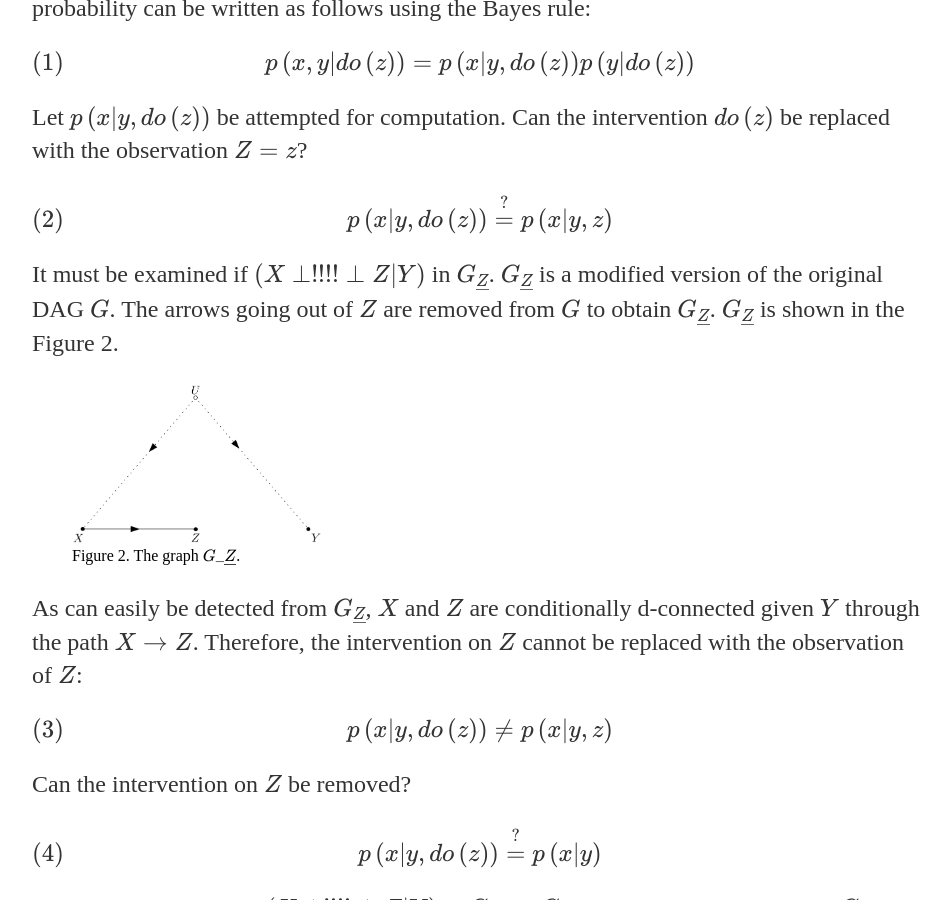
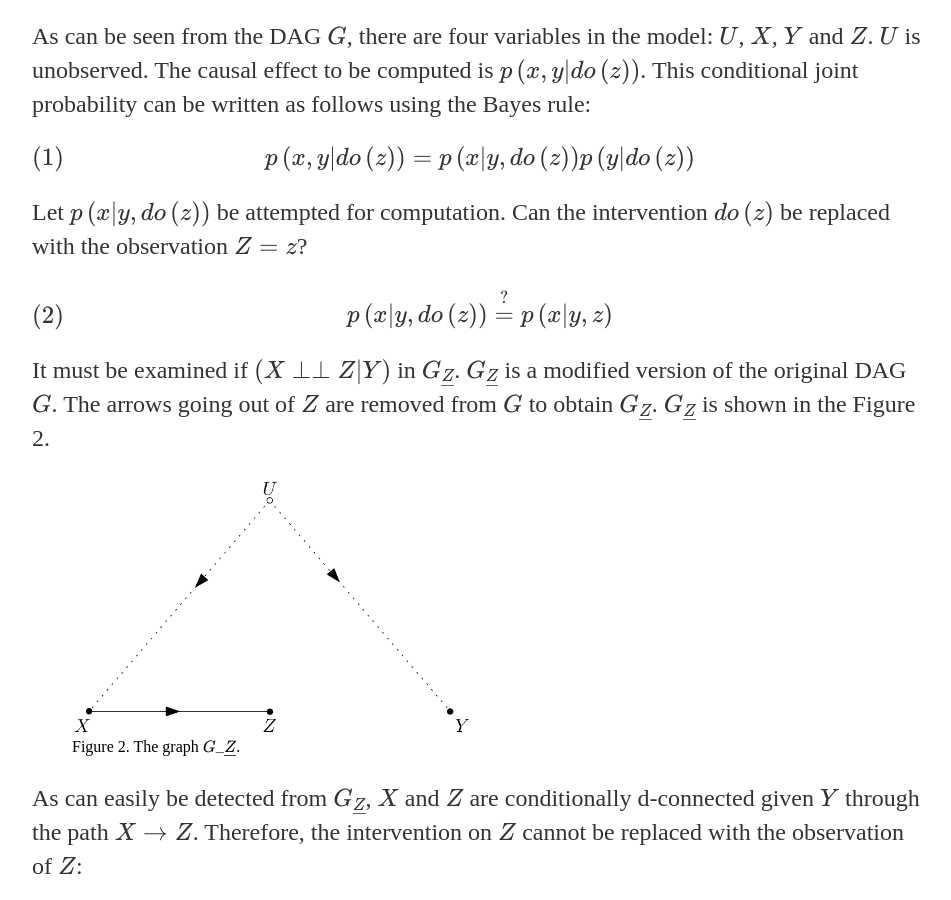
Before and after one commit to SaffetGokcenSen/saffetgokcensen.github.io, a Jekyll site: the page built from _posts/2022-02-03-an-example-for-the-application-of-the-do-calculus.md, in a window 1280 px wide and 900 px high, scrolled down 840 px. Shown: the whole window, without its empty margins (160-1111 px from the left). Built offline with Jekyll 4.4.1, drawn with Linux system fonts in a browser that asks for light colours.

Commit message:
updated the max-widths and the independence symbol

```diff
--- a/_posts/2022-02-03-an-example-for-the-application-of-the-do-calculus.md
+++ b/_posts/2022-02-03-an-example-for-the-application-of-the-do-calculus.md
@@ -8,7 +8,7 @@ The computation of a causal effect by means of the do-calculus is elaborated on.
 ## The Causal Effect Computation
 There is a simple causal model whose directed acyclic graph (DAG) is given in the Figure 1.
 <figure>
-   <img src="/assets/orig_dag.png" style="max-width: 250px;">
+   <img src="/assets/orig_dag.png" style="max-width: 400px;">
    <figcaption>Figure 1. The DAG of the causal model.</figcaption>
 </figure>
 As can be seen from the DAG $G$, there are four variables in the model: $U$, $X$, $Y$ and $Z$. $U$ is unobserved. The causal effect to be computed is $p\left(x,y|do\left(z\right)\right)$. This conditional joint probability can be written as follows using the Bayes rule:
@@ -19,9 +19,9 @@ Let $p\left(x|y,do\left(z\right)\right)$ be attempted for computation. Can the i
 \begin{equation}
     p\left(x|y,do\left(z\right)\right) \stackrel{?}{=} p\left(x|y,z\right)
 \end{equation}
-It must be examined if $\left(X \perp\!\!\!\!\perp Z | Y\right)$ in $G\_{\underline{Z}}$. $G\_{\underline{Z}}$ is a modified version of the original DAG $G$. The arrows going out of $Z$ are removed from $G$ to obtain $G\_{\underline{Z}}$. $G\_{\underline{Z}}$ is shown in the Figure 2.
+It must be examined if $\left(X \perp \perp Z | Y\right)$ in $G\_{\underline{Z}}$. $G\_{\underline{Z}}$ is a modified version of the original DAG $G$. The arrows going out of $Z$ are removed from $G$ to obtain $G\_{\underline{Z}}$. $G\_{\underline{Z}}$ is shown in the Figure 2.
 <figure>
-   <img src="/assets/dag_Z_underline.png" style="max-width: 250px;">
+   <img src="/assets/dag_Z_underline.png" style="max-width: 400px;">
    <figcaption>Figure 2. The graph $G\_{\underline{Z}}$.</figcaption>
 </figure>
 As can easily be detected from $G\_{\underline{Z}}$, $X$ and $Z$ are conditionally d-connected given $Y$ through the path $X \rightarrow Z$. Therefore, the intervention on $Z$ cannot be replaced with the observation of $Z$:
@@ -44,7 +44,7 @@ A way into a solution may be obtained by replacing the observation of $Y$ with t
 \end{equation}
 It must be studied if $X \perp\!\!\!\!\perp Y$ in $G\_{\overline{Z}\underline{Y}}$. $G\_{\overline{Z}\underline{Y}}$ can be obtained from $G$ by removing the arrows entering $Z$ and the arrows going out of $Y$. $G\_{\overline{Z}\underline{Y}}$ is displayed in the Figure 3.
 <figure>
-   <img src="/assets/dag_Z_overline_Y_underline.png" style="max-width: 250px;">
+   <img src="/assets/dag_Z_overline_Y_underline.png" style="max-width: 400px;">
    <figcaption>Figure 3. The graph $G\_{\overline{Z}\underline{Y}}$ or the graph $G\_{\overline{Z}}$..</figcaption>
 </figure>
 The graph $G\_{\overline{Z}\underline{Y}}$ implies that $X$ and $Y$ are d-connected through the path $X \leftarrow U \rightarrow Y$. This means that the observation of $Y$ cannot be replaced by the intervention on $Y$:
```
